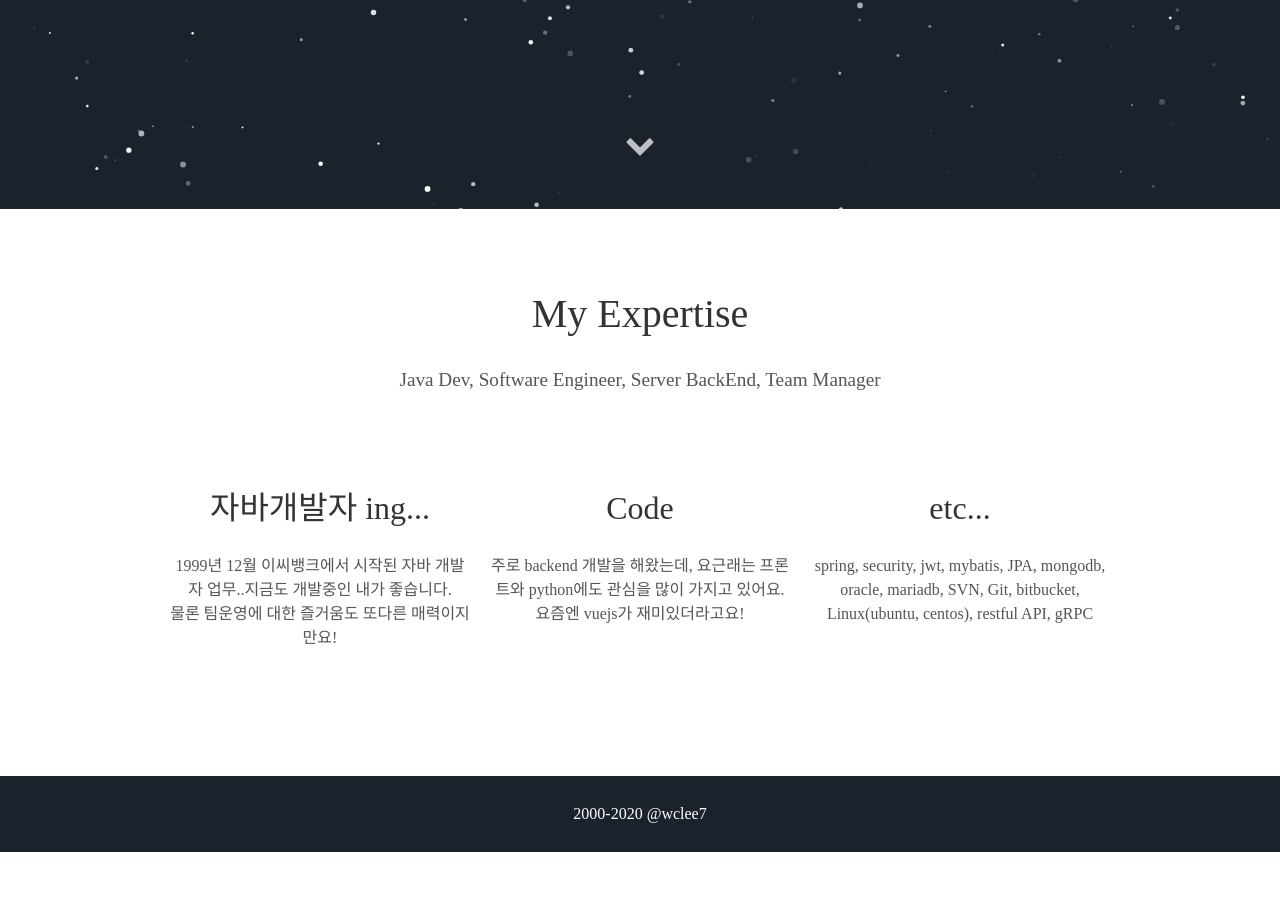
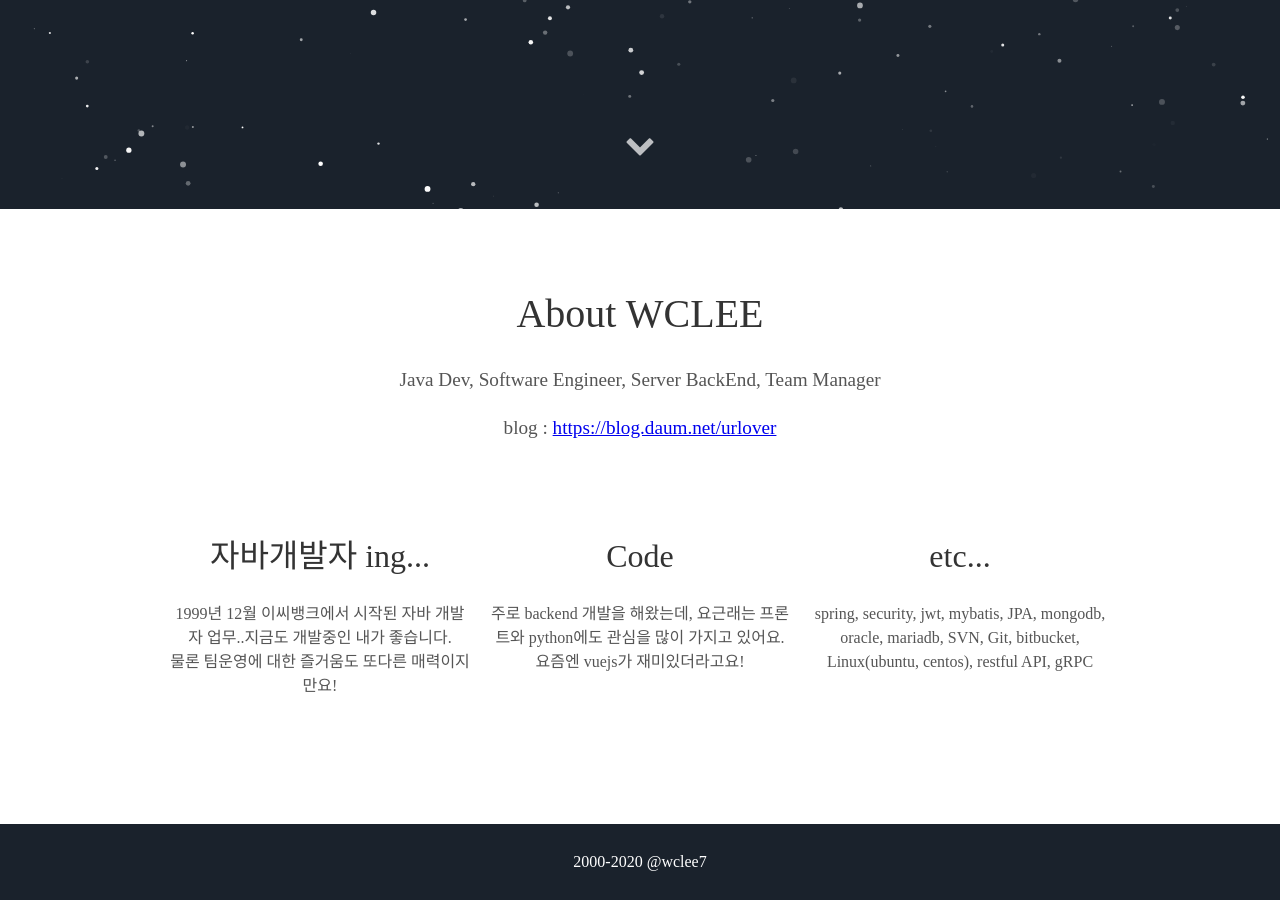
Before and after one commit to wclee7/wclee7.github.io, a Jekyll site: the page built from index.html, in a window 1280 px wide and 900 px high, scrolled down 691 px. Built offline with Jekyll 4.4.1, drawn with Linux system fonts in a browser that asks for light colours; some web fonts are replaced; before the commit the page ends 1543 px from its top, so only the background shows below that.

Commit message:
commit about

```diff
--- a/_includes/about.html
+++ b/_includes/about.html
@@ -1,6 +1,7 @@
 <div class="user-details">
-  <h1>My Expertise</h1>
+  <h1>About WCLEE</h1>
   <p>{{ site.user_description }}</p>
+  <p>blog : <a href="https://blog.daum.net/urlover">https://blog.daum.net/urlover</a></p>
 </div>
 <div class="user">
   <div class="tech">
```
